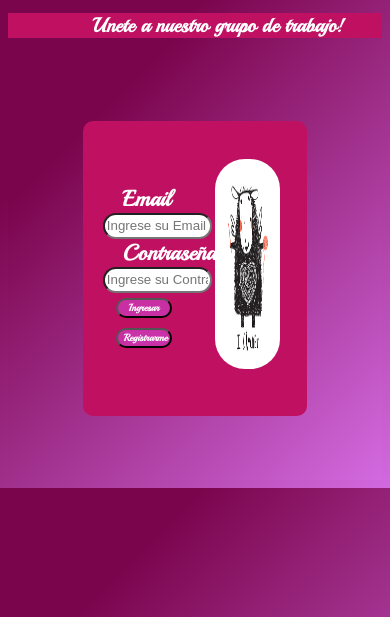
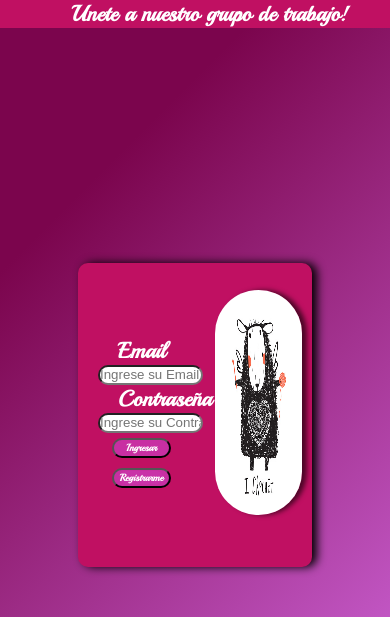
Before and after one commit to TamaraJimenez17/Dise-oWEB, a plain HTML site: page login.html in a window 390 px wide. Shown: the top 617 px of the page. Drawn offline with Linux system fonts and the light colour scheme.

Commit message:
cambios2

```diff
--- a/login.css
+++ b/login.css
@@ -1,9 +1,15 @@
-
+*{
+    margin: 0;
+    padding: 0;
+    box-sizing: border-box;
+  }
 html,body {
 
     background: linear-gradient(135deg, #7b054d 23%,#d269df 100%);
     font-family: 'Playball';
     font-weight: 600;
+    padding: 0;
+    margin: 0;
 
 }
 h1{
@@ -21,16 +27,16 @@ h1{
 }
 .recuadro-login {
     width: 60%;
-    height: 70%;
     background-color:  #c01062;
     border-radius: 10px;
     display: flex;
     justify-content: center;
     align-items: center;
+    box-shadow: 5px 0 10px black;
 }
 .conteiner-form {
     width: 50%;
-    height: 100%;
+    height: 50%;
     display: flex;
     margin-left: 20px;
     justify-content: center;
@@ -103,39 +109,39 @@ button:hover {
     background-color: white;
 }
 img {
-    height: 100%;
-    width: 100%;
+    height: 90%;
+    width: 90%;
     border-radius: 60px;
+    box-shadow: 5px 0 5px rgba(0, 0, 0, 0.616);
 }
 .conteiner-imagen {
-    height: 300px;
-    width: 300px;
+    height: 250px;
+    width: 250px;
 }
 img:hover {
 
   cursor: pointer;
 }
-@media (max-width:768px) {
+@media (max-width:810px) {
 
-    h1{
-        color: white;
-        font-size: 20px;
-
-
-    }
-    .conteiner {
-        width: 100%;
-        height: 50vh;
-        font-size: 15px;
-
+h1{
+    color: white;
+    font-size: 22px;
+}
+.conteiner {
+    width: 100%;
+    height: 90vh;
+    display: flex;
+}
+.recuadro-login {
+    width: 60%;
+    height: 40%;
 
 }
 input {
     width: 90%;
     border-radius: 30px;
     height: 20px;
-
-
 }
 label {
     color: white;
@@ -143,7 +149,6 @@ label {
     font-family: 'Playball';
     font-size: 10;
     margin-left: 20px;
-
 }
 
 button {
@@ -174,12 +179,5 @@ button a {
     font-weight: 600;
     justify-content: center;
     align-items: center;
-}
-
-    img {
-        height: 70%;
-        width: 70%;
-        border-radius: 30px;
-        margin-top: 40px;
     }
 }
--- a/registro.css
+++ b/registro.css
@@ -1,14 +1,16 @@
+*{
+    margin: 0;
+    padding: 0;
+    box-sizing: border-box;
+  }
 
+html,body {
 
-body {
-    width: 100%;
     background: linear-gradient(135deg, #7b054d 23%,#d269df 100%);
     font-family: 'Playball';
     color: white;
     font-weight: 600;
     font-size: 28px;
-
-
 }
 .nombre input  {
     border-radius: 60px;
@@ -39,8 +41,8 @@ button{
     color: white;
     background-color: #ca33a9e8;
     border-radius: 60px;
-    height: 40px;
-    width: 10%;
+    height: 35px;
+    width: 100px;
     font-family: 'Playball', cursive;
     font-size: 20px;
     font-weight: 600;
```
Also changed, not shown: index.css (+19 -20 lines), index.html (+1 -1 lines).
